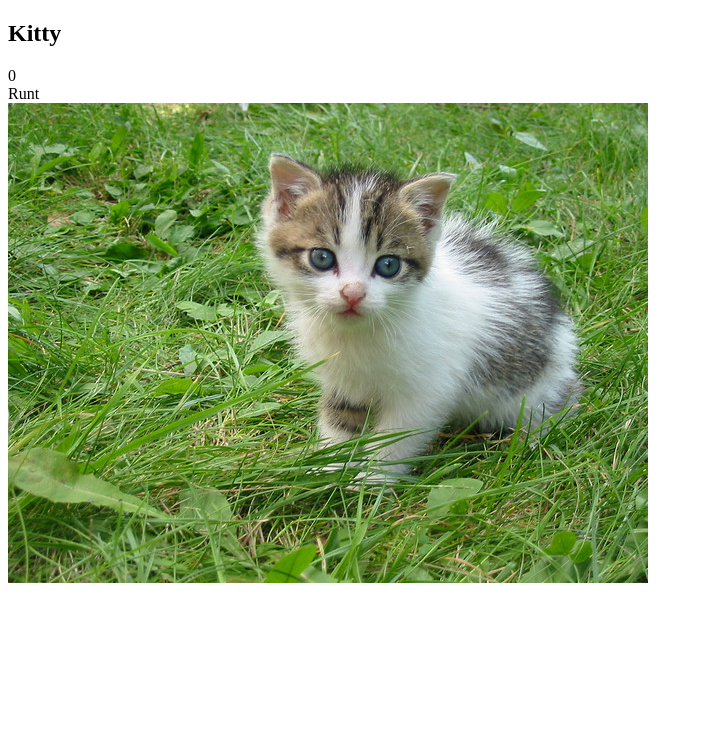
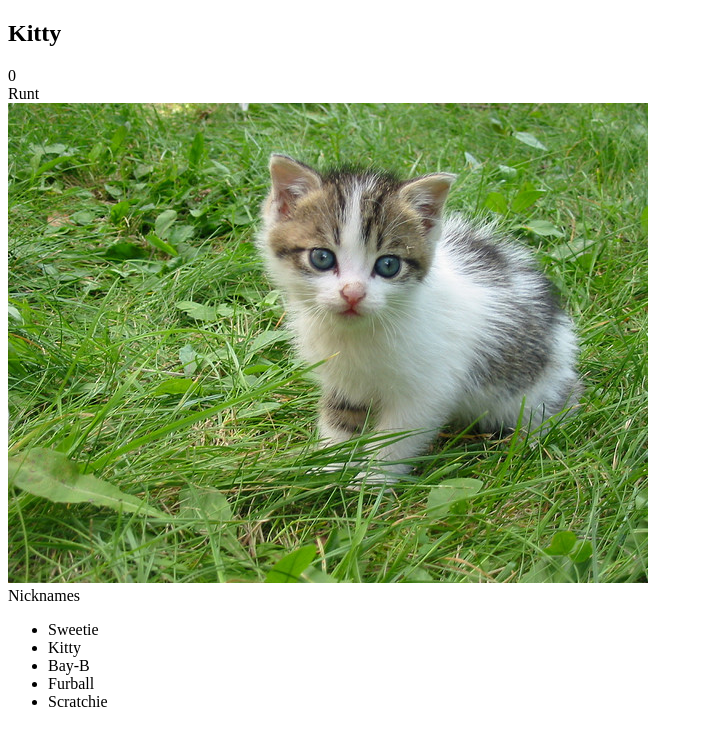
Before and after one commit to Kyushi/hellopussycat, a plain HTML site: page index.html in a window 1280 px wide. Shown: the whole page, without its empty margins (0-703 px from the left). Drawn offline with Linux system fonts and the light colour scheme.

Commit message:
feature: Adds nickname list

```diff
--- a/index.html
+++ b/index.html
@@ -12,7 +12,10 @@
         <div data-bind="text: clickCount"></div>
         <div data-bind="text: level"></div>
         <img src="" alt="cute cat" data-bind="click: incrementCounter, attr: {src: imgSrc}">
-        <!-- <ul data-bind="text: nicknames"></ul> -->
+        <div>Nicknames</div>
+        <ul data-bind="foreach: nicknames">
+          <li data-bind="text: $data"></li>
+        </ul>
         <!-- <pre data-bind="text: ko.toJSON($data, null, 2)"></pre> -->
     </div>
     <script src="js/lib/knockout-3.2.0.js"></script>
--- a/js/app.js
+++ b/js/app.js
@@ -1,6 +1,7 @@
 var ViewModel = function() {
   this.clickCount = ko.observable(0);
   this.name = ko.observable("Kitty");
+  this.nicknames = ko.observableArray(["Sweetie", "Kitty", "Bay-B", "Furball", "Scratchie"]);
   this.imgSrc = ko.observable("img/22252709_010df3379e_z.jpg");
   this.imageAttribution = ko.observable("photourl");
 
```
